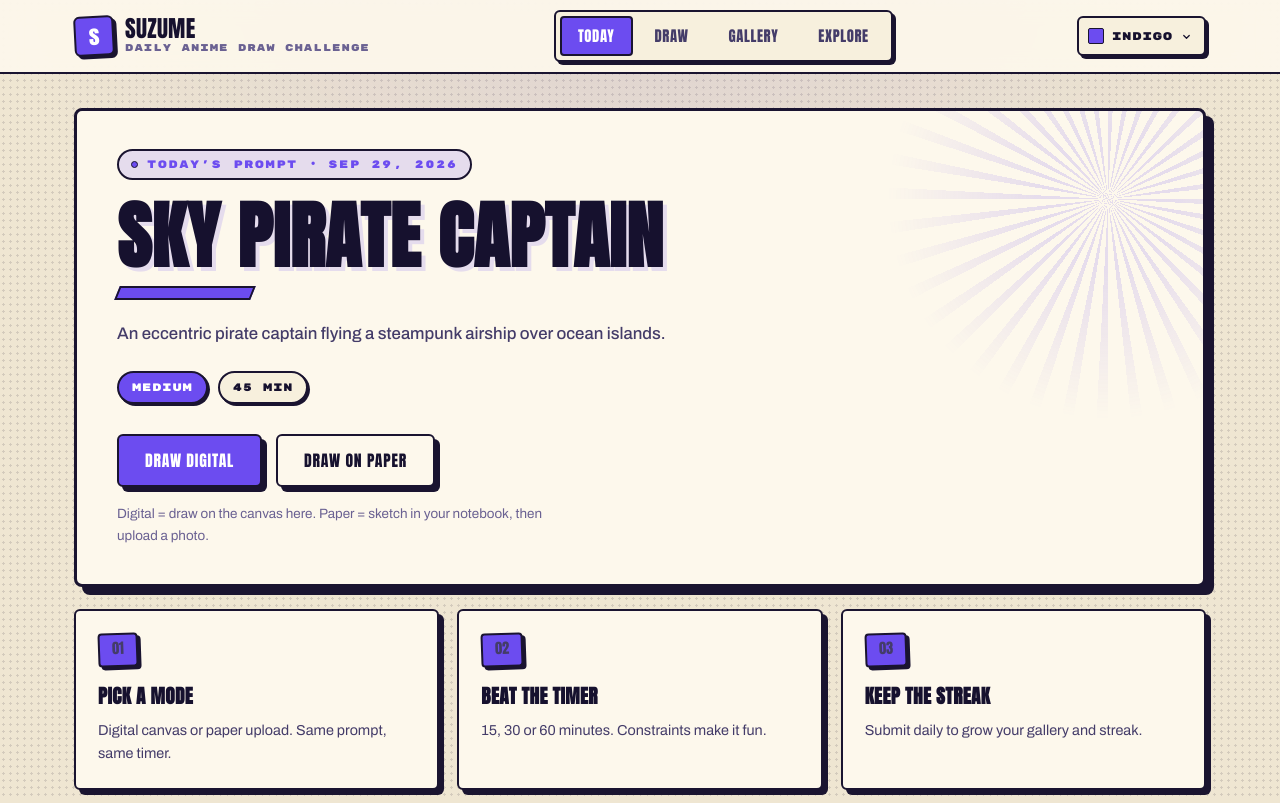
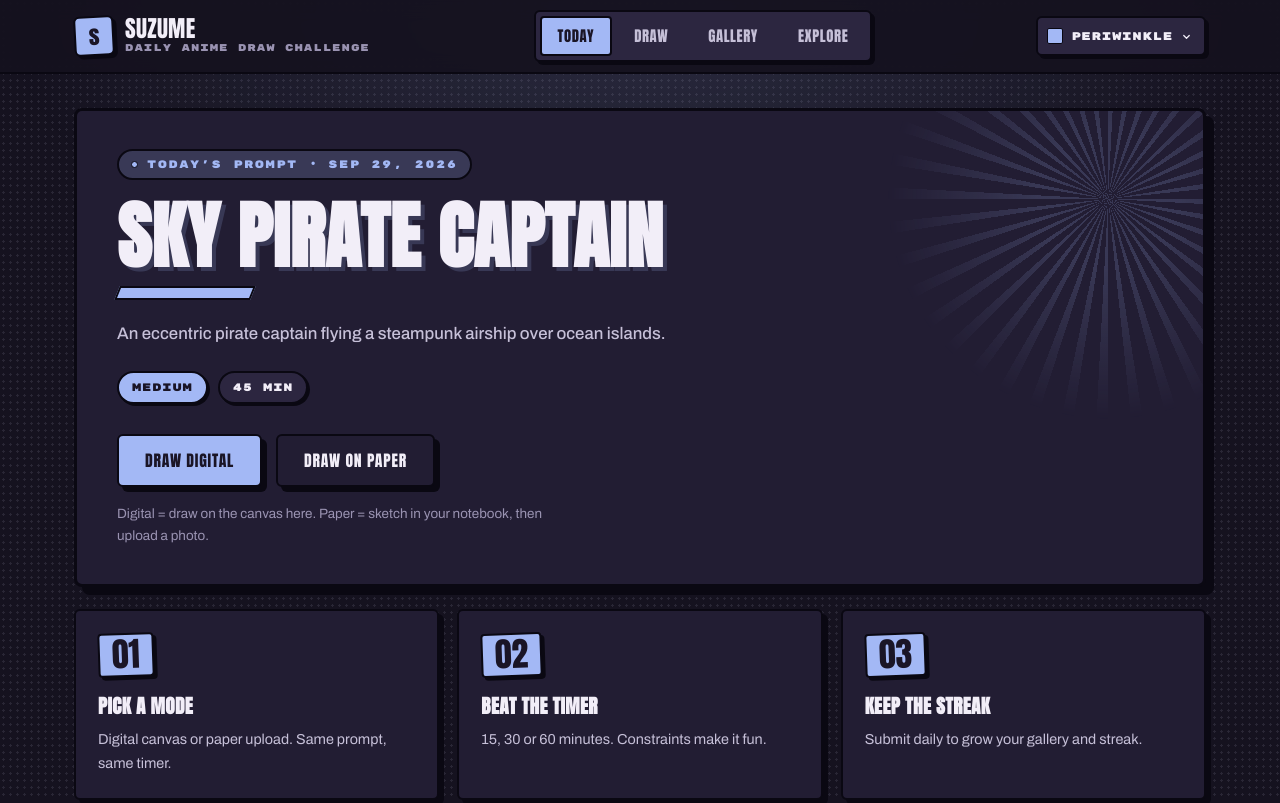
Before and after one commit to akixiast/SUZUME-CHAN, a plain HTML site: page index.html in a window 1280 px wide. Shown: the top 803 px of the page. Drawn offline with Linux system fonts and the light colour scheme; no server answers.

Commit message:
new theme

```diff
--- a/app.js
+++ b/app.js
@@ -9,12 +9,12 @@ const $ = (id) => document.getElementById(id);
 /* ---------------- theme (light / dark + accent) ---------------- */
 
 const THEME_ACCENTS = {
-  indigo: "Indigo",
-  teal: "Teal",
-  vermilion: "Vermilion",
-  amber: "Amber",
-  rose: "Rose",
-  violet: "Violet",
+  periwinkle: "Periwinkle",
+  mint: "Mint",
+  blush: "Blush",
+  butter: "Butter",
+  lilac: "Lilac",
+  sky: "Sky",
 };
 
 const root = document.documentElement;
--- a/index.html
+++ b/index.html
@@ -10,11 +10,11 @@
   <link rel="preconnect" href="https://fonts.gstatic.com" crossorigin>
   <link href="https://fonts.googleapis.com/css2?family=Anton&family=Archivo:wght@400;500;600;700;800&family=Rubik+Mono+One&display=swap" rel="stylesheet">
   <script>
-    /* apply saved theme before first paint to avoid a flash */
+    /* apply saved theme before first paint to avoid a flash (dark by default) */
     (function () {
-      var ACCENTS = ["indigo", "teal", "vermilion", "amber", "rose", "violet"];
-      var mode = window.matchMedia("(prefers-color-scheme: dark)").matches ? "dark" : "light";
-      var accent = "indigo";
+      var ACCENTS = ["periwinkle", "mint", "blush", "butter", "lilac", "sky"];
+      var mode = "dark";
+      var accent = "periwinkle";
       try {
         var p = JSON.parse(localStorage.getItem("suzume.theme") || "{}");
         if (p.mode === "light" || p.mode === "dark") mode = p.mode;
@@ -47,7 +47,7 @@
           <button class="theme-trigger" id="theme-trigger" type="button"
                   aria-haspopup="true" aria-expanded="false" aria-controls="theme-panel">
             <span class="theme-preview"></span>
-            <span id="theme-label">Indigo</span>
+            <span id="theme-label">Periwinkle</span>
             <svg class="chev" viewBox="0 0 16 16" fill="none" stroke="currentColor"
                  stroke-width="1.8" stroke-linecap="round" stroke-linejoin="round" aria-hidden="true">
               <path d="M4 6.5 8 10.5 12 6.5"/>
@@ -58,17 +58,17 @@
             <p class="theme-panel-label">Appearance</p>
             <div class="mode-switch" id="mode-switch">
               <button type="button" data-mode="light">Light</button>
-              <button type="button" data-mode="dark">Dark</button>
+              <button type="button" data-mode="dark" class="is-active">Dark</button>
             </div>
 
             <p class="theme-panel-label">Accent colour</p>
             <div class="swatches" id="swatches">
-              <button type="button" class="swatch" data-accent="indigo"   style="--sw:#4f46e5" title="Indigo"   aria-label="Indigo"></button>
-              <button type="button" class="swatch" data-accent="teal"     style="--sw:#0f766e" title="Teal"     aria-label="Teal"></button>
-              <button type="button" class="swatch" data-accent="vermilion" style="--sw:#d9482b" title="Vermilion" aria-label="Vermilion"></button>
-              <button type="button" class="swatch" data-accent="amber"    style="--sw:#b45309" title="Amber"    aria-label="Amber"></button>
-              <button type="button" class="swatch" data-accent="rose"     style="--sw:#be123c" title="Rose"     aria-label="Rose"></button>
-              <button type="button" class="swatch" data-accent="violet"   style="--sw:#7a6cf5" title="Violet"   aria-label="Violet"></button>
+              <button type="button" class="swatch" data-accent="periwinkle" style="--sw:#a3b8f5" title="Periwinkle" aria-label="Periwinkle"></button>
+              <button type="button" class="swatch" data-accent="mint"       style="--sw:#8ee0c8" title="Mint"       aria-label="Mint"></button>
+              <button type="button" class="swatch" data-accent="blush"      style="--sw:#f7a8b8" title="Blush"      aria-label="Blush"></button>
+              <button type="button" class="swatch" data-accent="butter"     style="--sw:#f5d08a" title="Butter"     aria-label="Butter"></button>
+              <button type="button" class="swatch" data-accent="lilac"      style="--sw:#cbb2f7" title="Lilac"      aria-label="Lilac"></button>
+              <button type="button" class="swatch" data-accent="sky"        style="--sw:#9ad4f0" title="Sky"        aria-label="Sky"></button>
             </div>
           </div>
         </div>
--- a/style.css
+++ b/style.css
@@ -16,65 +16,72 @@
   --bw-thick: 3px;
 }
 
-/* ---------- light theme : manga newsprint ---------- */
+/* ---------- light theme : soft lilac paper ---------- */
 [data-theme="light"] {
   color-scheme: light;
-  --bg: #efe6d2;
-  --bg-tint: rgba(120, 90, 200, 0.14);
-  --panel: #fdf8ec;
-  --panel-2: #f7f0dd;
-  --panel-blur: rgba(253, 248, 236, 0.92);
-  --canvas-bg: #fffdf5;
-  --ink: #1a1430;
-  --text: #16112e;
-  --text-2: #443c69;
-  --muted: #6a6192;
-  --faint: #9c94bb;
-  --border: #1a1430;
-  --border-soft: #b8ae91;
-  --hover: #ece0c6;
-  --block: #1a1430;          /* hard offset shadow colour */
-  --dot: rgba(26, 20, 48, 0.13);
-  --scan: rgba(26, 20, 48, 0.05);
+  --bg: #efebf6;
+  --bg-tint: rgba(163, 184, 245, 0.28);
+  --panel: #fbf9fe;
+  --panel-2: #f3eff9;
+  --panel-blur: rgba(251, 249, 254, 0.92);
+  --canvas-bg: #fffdff;
+  --ink: #241d38;
+  --text: #241d38;
+  --text-2: #4c4468;
+  --muted: #736a90;
+  --faint: #a49bbb;
+  --border: #2a2340;
+  --border-soft: #cfc7e2;
+  --hover: #e8e2f4;
+  --block: #2a2340;          /* hard offset shadow colour */
+  --dot: rgba(42, 35, 64, 0.12);
+  --scan: rgba(42, 35, 64, 0.04);
   --danger: #e02424;
-  --chalk: #fffdf5;
+  --chalk: #fffdff;
 }
 
-/* ---------- dark theme : ink night ---------- */
+/* ---------- dark theme : soft plum night (DEFAULT) ---------- */
 [data-theme="dark"] {
   color-scheme: dark;
-  --bg: #14112e;
-  --bg-tint: rgba(140, 110, 255, 0.2);
-  --panel: #1d1843;
-  --panel-2: #272052;
-  --panel-blur: rgba(20, 17, 46, 0.92);
-  --canvas-bg: #181433;
-  --ink: #f6f1e2;
-  --text: #f7f3e6;
-  --text-2: #c3bbe0;
-  --muted: #9189ba;
-  --faint: #6b639b;
-  --border: #4a3f8c;
-  --border-soft: #2f2859;
-  --hover: #2e2660;
-  --block: #0a0818;          /* hard offset shadow colour */
-  --dot: rgba(226, 218, 255, 0.11);
-  --scan: rgba(0, 0, 0, 0.3);
-  --danger: #ff4757;
-  --chalk: #181433;
+  --bg: #15121f;
+  --bg-tint: rgba(163, 184, 245, 0.16);
+  --panel: #221d33;
+  --panel-2: #2c2640;
+  --panel-blur: rgba(21, 18, 31, 0.92);
+  --canvas-bg: #1b1728;
+  --ink: #f2eef8;
+  --text: #f2eef8;
+  --text-2: #c6c0d8;
+  --muted: #9a93b2;
+  --faint: #6f6889;
+  --border: #0a0812;
+  --border-soft: #3a3350;
+  --hover: #332c4a;
+  --block: #0a0812;          /* hard offset shadow colour */
+  --dot: rgba(226, 218, 255, 0.1);
+  --scan: rgba(0, 0, 0, 0.26);
+  --danger: #ff7a85;
+  --chalk: #1b1728;
 }
 
-/* ---------- punchy accents ---------- */
-[data-accent="indigo"]    { --accent: #6c4cf0; --accent-rgb: 108 76 240;  --on-accent: #ffffff; }
-[data-accent="teal"]      { --accent: #0fb8a4; --accent-rgb: 15 184 164;  --on-accent: #04231f; }
-[data-accent="vermilion"] { --accent: #ff4d33; --accent-rgb: 255 77 51;   --on-accent: #2b0a03; }
-[data-accent="amber"]     { --accent: #f7a51b; --accent-rgb: 247 165 27;  --on-accent: #2b1a02; }
-[data-accent="rose"]      { --accent: #f52f6b; --accent-rgb: 245 47 107;  --on-accent: #ffffff; }
-[data-accent="violet"]    { --accent: #7a6cf5; --accent-rgb: 122 108 245; --on-accent: #ffffff; }
+/* ---------- pastel accents ----------
+   --accent        pastel fill
+   --accent-ink    readable version for text on the current background
+   --on-accent     dark text sitting on a pastel fill               */
+[data-accent="periwinkle"] { --accent: #a3b8f5; --accent-ink-light: #4a5aa8; --on-accent: #1a1526; --accent-rgb: 163 184 245; }
+[data-accent="mint"]       { --accent: #8ee0c8; --accent-ink-light: #1c6b56; --on-accent: #123027; --accent-rgb: 142 224 200; }
+[data-accent="blush"]      { --accent: #f7a8b8; --accent-ink-light: #a6394f; --on-accent: #33101a; --accent-rgb: 247 168 184; }
+[data-accent="butter"]     { --accent: #f5d08a; --accent-ink-light: #8a5f0d; --on-accent: #33260a; --accent-rgb: 245 208 138; }
+[data-accent="lilac"]      { --accent: #cbb2f7; --accent-ink-light: #6f4bb8; --on-accent: #241338; --accent-rgb: 203 178 247; }
+[data-accent="sky"]        { --accent: #9ad4f0; --accent-ink-light: #1c5f82; --on-accent: #0f2733; --accent-rgb: 154 212 240; }
+
+/* which "ink" the current background needs */
+[data-theme="light"] { --accent-ink: var(--accent-ink-light); }
+[data-theme="dark"]  { --accent-ink: var(--accent); }
 
 :root {
-  --accent-soft: rgb(var(--accent-rgb) / 0.16);
-  --accent-hard: rgb(var(--accent-rgb) / 0.55);
+  --accent-soft: rgb(var(--accent-rgb) / 0.18);
+  --accent-hard: rgb(var(--accent-rgb) / 0.5);
   --sh-sm: 3px 3px 0 var(--block);
   --sh: 5px 5px 0 var(--block);
   --sh-lg: 8px 8px 0 var(--block);
@@ -123,7 +130,7 @@ body > * { position: relative; z-index: 1; }
 
 ::selection { background: var(--accent); color: var(--on-accent); }
 
-a { color: var(--accent); }
+a { color: var(--accent-ink); }
 
 /* ============================ TOPBAR ============================ */
 .topbar {
@@ -288,7 +295,7 @@ a { color: var(--accent); }
   font-size: 0.62rem;
   letter-spacing: 0.1em;
   text-transform: uppercase;
-  color: var(--accent);
+  color: var(--accent-ink);
   margin-bottom: 9px;
 }
 
@@ -395,7 +402,7 @@ a { color: var(--accent); }
   font-size: 0.68rem;
   letter-spacing: 0.14em;
   text-transform: uppercase;
-  color: var(--accent);
+  color: var(--accent-ink);
   padding: 5px 12px;
   background: var(--accent-soft);
   border: var(--bw) solid var(--block);
@@ -511,7 +518,7 @@ a { color: var(--accent); }
 .ref-link {
   font-size: 0.83rem;
   font-weight: 700;
-  color: var(--accent);
+  color: var(--accent-ink);
   text-decoration: none;
 }
 
@@ -545,7 +552,8 @@ a { color: var(--accent); }
 
 .how-card:hover { transform: translate(-3px, -3px); box-shadow: var(--sh-lg); }
 
-.how-num {
+/* .how-num is a <p>, so it needs to out-specify `.how-card p` below */
+.how-card .how-num {
   display: inline-block;
   font-family: var(--display);
   font-size: 2.1rem;
@@ -879,7 +887,7 @@ input[type="color"] {
   letter-spacing: 0.06em;
   text-transform: uppercase;
   text-align: center;
-  color: var(--accent);
+  color: var(--accent-ink);
 }
 
 /* ============================ GALLERY ============================ */
@@ -1072,7 +1080,7 @@ input[type="color"] {
   border-top: var(--bw) solid var(--block);
 }
 
-.site-footer a { color: var(--accent); text-decoration: none; }
+.site-footer a { color: var(--accent-ink); text-decoration: none; }
 .site-footer a:hover { text-decoration: underline; text-underline-offset: 3px; }
 
 /* ============================ SCROLLBAR ============================ */
```
